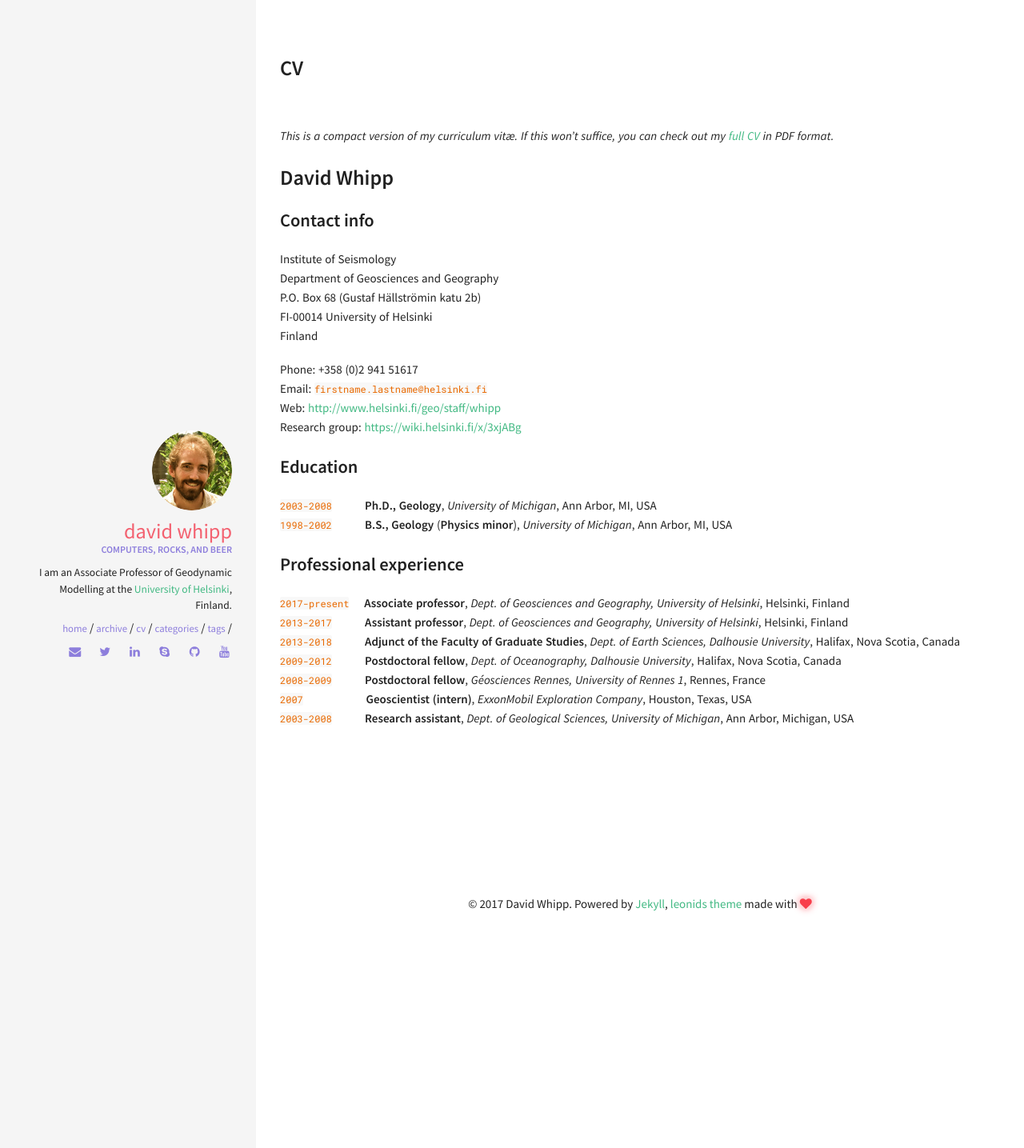
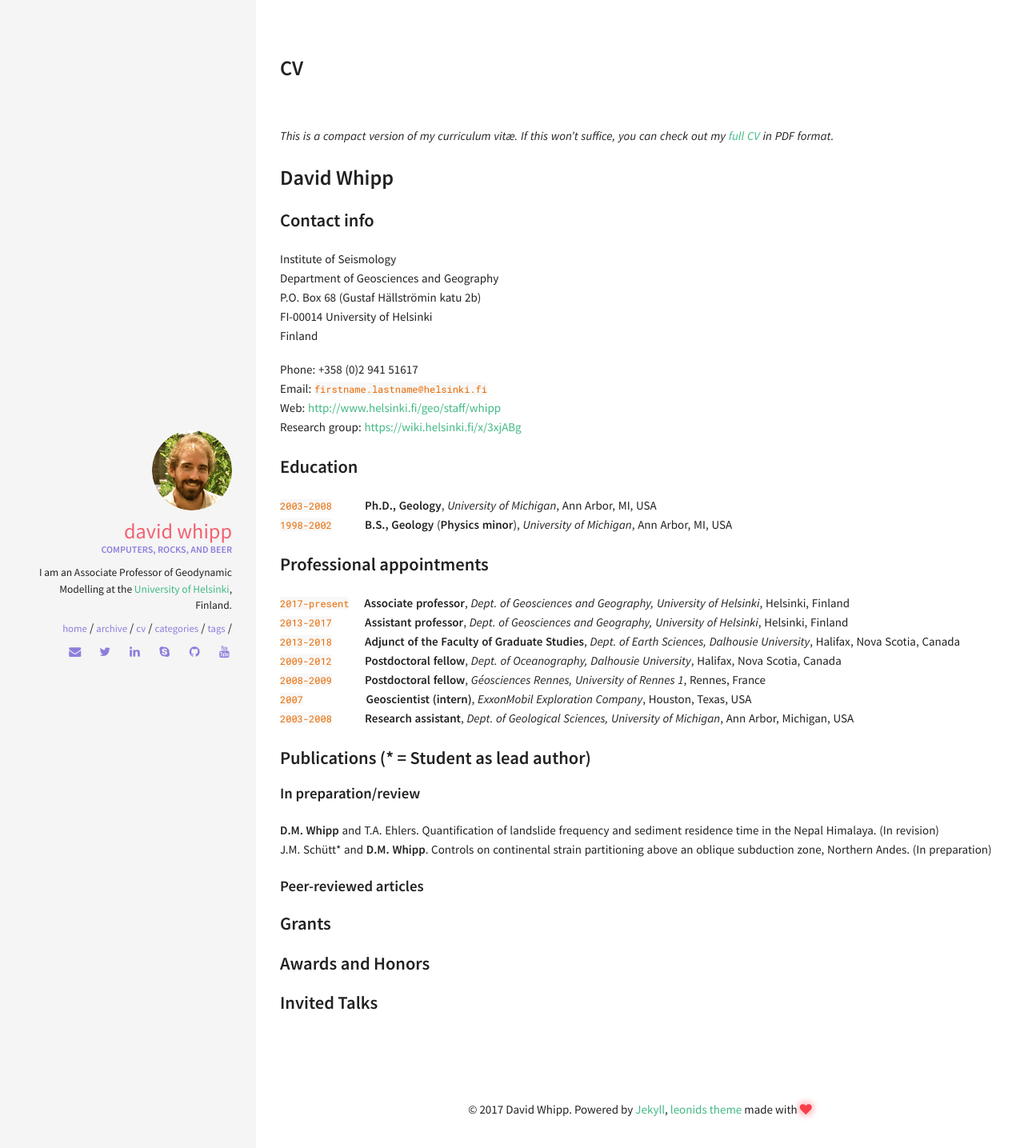
Before and after one commit to z0del/davewhipp.github.io, a Jekyll site: the page built from cv.md, in a window 1280 px wide. Shown: the top 1435 px of the page at 80% size. Built offline with Jekyll 4.4.1, drawn with Linux system fonts in a browser that asks for light colours.

Commit message:
Update cv.md

````diff
--- a/cv.md
+++ b/cv.md
@@ -23,7 +23,7 @@ Research group: [https://wiki.helsinki.fi/x/3xjABg](https://wiki.helsinki.fi/x/3
 ```2003-2008``` &nbsp;&nbsp;&nbsp;&nbsp;&nbsp;&nbsp;&nbsp;&nbsp;&nbsp;&nbsp;**Ph.D., Geology**, *University of Michigan*, Ann Arbor, MI, USA<br/>
 ```1998-2002``` &nbsp;&nbsp;&nbsp;&nbsp;&nbsp;&nbsp;&nbsp;&nbsp;&nbsp;&nbsp;**B.S., Geology** (**Physics minor**), *University of Michigan*, Ann Arbor, MI, USA
 
-### Professional experience
+### Professional appointments
 ```2017-present``` &nbsp;&nbsp;&nbsp;&nbsp;**Associate professor**, *Dept. of Geosciences and Geography, University of Helsinki*, Helsinki, Finland<br/>
 ```2013-2017``` &nbsp;&nbsp;&nbsp;&nbsp;&nbsp;&nbsp;&nbsp;&nbsp;&nbsp;&nbsp;**Assistant professor**, *Dept. of Geosciences and Geography, University of Helsinki*, Helsinki, Finland<br/>
 ```2013-2018``` &nbsp;&nbsp;&nbsp;&nbsp;&nbsp;&nbsp;&nbsp;&nbsp;&nbsp;&nbsp;**Adjunct of the Faculty of Graduate Studies**, *Dept. of Earth Sciences, Dalhousie University*, Halifax, Nova Scotia, Canada<br/>
@@ -31,3 +31,15 @@ Research group: [https://wiki.helsinki.fi/x/3xjABg](https://wiki.helsinki.fi/x/3
 ```2008-2009``` &nbsp;&nbsp;&nbsp;&nbsp;&nbsp;&nbsp;&nbsp;&nbsp;&nbsp;&nbsp;**Postdoctoral fellow**, *Géosciences Rennes, University of Rennes 1*, Rennes, France<br/>
 ```2007``` &nbsp;&nbsp;&nbsp;&nbsp;&nbsp;&nbsp;&nbsp;&nbsp;&nbsp;&nbsp;&nbsp;&nbsp;&nbsp;&nbsp;&nbsp;&nbsp;&nbsp;&nbsp;&nbsp;&nbsp;**Geoscientist (intern)**, *ExxonMobil Exploration Company*, Houston, Texas, USA<br/>
 ```2003-2008``` &nbsp;&nbsp;&nbsp;&nbsp;&nbsp;&nbsp;&nbsp;&nbsp;&nbsp;&nbsp;**Research assistant**, *Dept. of Geological Sciences, University of Michigan*, Ann Arbor, Michigan, USA<br/>
+
+### Publications (\* = Student as lead author)
+#### In preparation/review
+**D.M. Whipp** and T.A. Ehlers. Quantification of landslide frequency and sediment residence time in the Nepal Himalaya. (In revision)<br/>
+J.M. Schütt\* and **D.M. Whipp**. Controls on continental strain partitioning above an oblique subduction zone, Northern Andes. (In preparation)
+
+#### Peer-reviewed articles
+### Grants
+
+### Awards and Honors
+
+### Invited Talks
````
